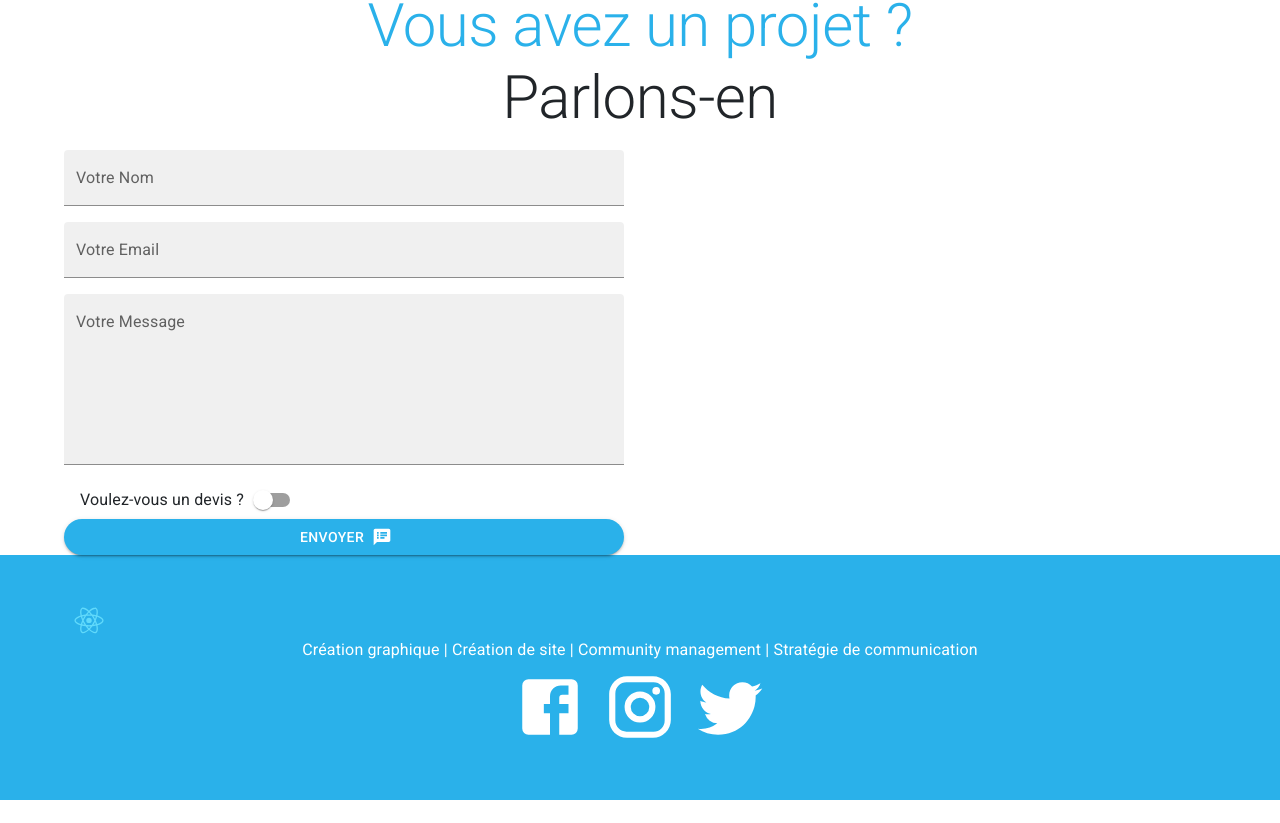
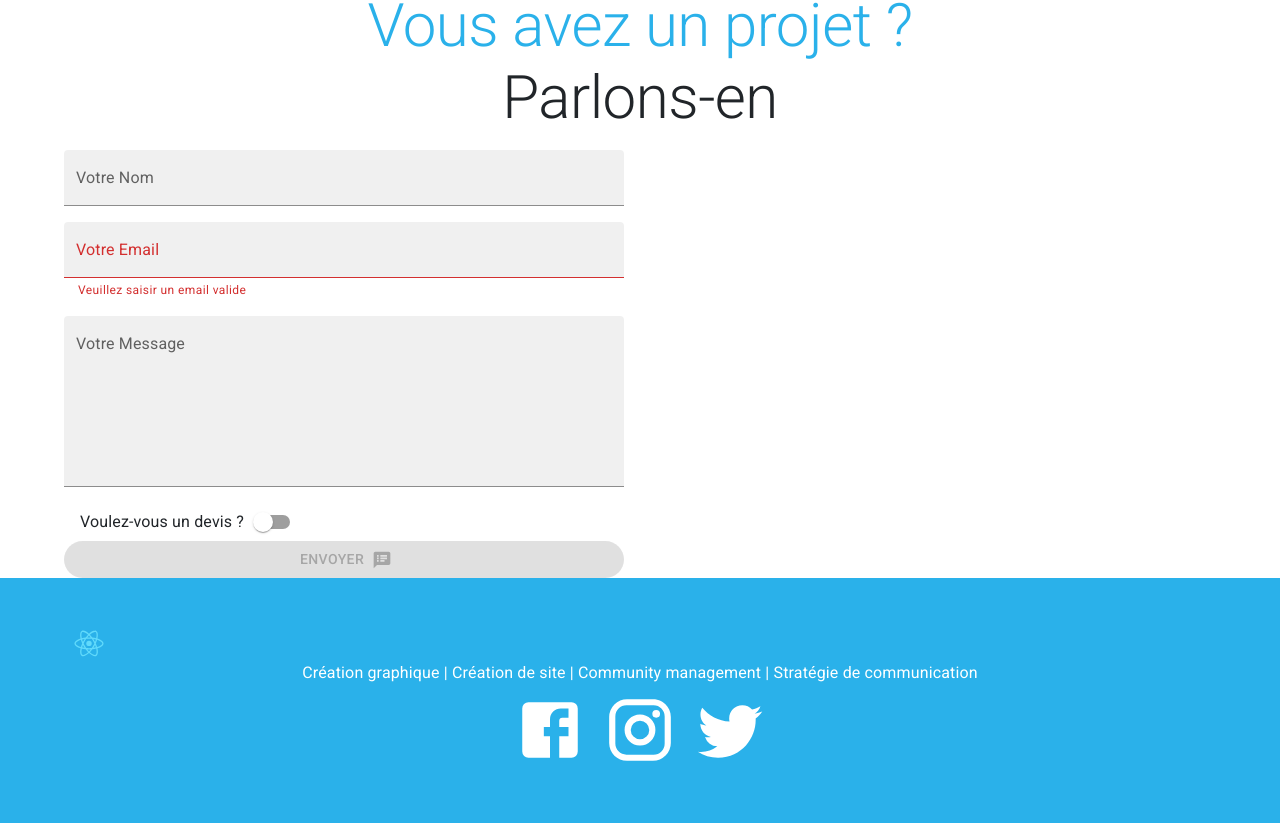
Before and after one commit to GrandvauxClement/zettydesign-front, a React (Create React App) app: page /strategie-communication in a window 1280 px wide. Shown: the part 1328-2151 px from the top of the page. Before the commit the page ends 2128 px from the top, so only its background shows below. Built offline with nearby package versions, Linux system fonts and the light colour scheme.

Commit message:
sendMessage

```diff
--- a/src/components/Contact/FormContact.js
+++ b/src/components/Contact/FormContact.js
@@ -1,31 +1,82 @@
-import React from "react";
+import React, {useState} from "react";
 import TextField from "@mui/material/TextField";
 import Grid from "@mui/material/Grid";
 import SpeakerNotesIcon from "@mui/icons-material/SpeakerNotes";
 import Button from "@mui/material/Button";
 import FormControlLabel from "@mui/material/FormControlLabel";
 import Switch from "@mui/material/Switch";
-
+import MessageService from "../../services/message.service";
 
 function FormContact() {
+    const [message, setMessage] = useState({
+        name: "",
+        email: "",
+        message: "",
+        devis: false
+    });
+    const [submit, setSubmit] = useState(false);
+    const [validateEmaill, setValidateEmail] = useState(false);
+
+   const validate = () =>{
+       if (/^[^@\s]+@[^@\s]+\.[^@\s]+$/.test(message.email) && message.message.length > 4){
+           setValidateEmail(true);
+       }else {
+           setValidateEmail(false);
+       }
+       if ( validateEmaill && message.email.length > 6 && message.message.length > 10){
+           setSubmit(true);
+       } else {
+           setSubmit(false);
+       }
+    }
+
+    const sendMessage = () => {
+       console.log('je suis là');
+        MessageService.postMessage(message);
+    }
+
+    const handleInputValue = (e) => {
+        // this function will be triggered by the text field's on blur and or onChanges events
+        validate();
+        const {name, value} = e.target;
+        if (name === 'devis'){
+            setMessage({
+                ...message,
+                ['devis']: !message.devis
+            });
+        }else {
+            setMessage({
+                ...message,
+                [name]: value
+            });
+        }
+    }
     return (
         <Grid container sx={{display: 'flex', flexDirection: "column"}}>
-            <TextField fullWidth variant="filled" label="Votre Nom" id="inputName" name="name" sx={{mt: 2}}/>
-            <TextField fullWidth variant="filled" label="Votre Email" id="inputEmail" name="email" sx={{mt: 2}}/>
-            <TextField fullWidth multiline rows={6} variant="filled"
+            <TextField fullWidth variant="filled" label="Votre Nom" id="inputName" name="name"
+                       onChange={handleInputValue} sx={{mt: 2}}/>
+            <TextField fullWidth variant="filled" label="Votre Email" id="inputEmail" name="email"
+                       sx={{mt: 2}} onChange={handleInputValue}
+                       {...(!validateEmaill &&
+                           message.email.length < 5 &&{
+                           error: true,
+                           helperText: "Veuillez saisir un email valide"
+                       })}
+                       />
+            <TextField fullWidth multiline rows={6} variant="filled" onChange={handleInputValue}
                        label="Votre Message" id="inputMessage" name="message" sx={{mt: 2}}
             />
             <div>
                 <FormControlLabel
                     value="start"
-                    control={<Switch color="primary" />}
+                    control={<Switch name="devis" color="primary"  onChange={handleInputValue}/>}
                     label="Voulez-vous un devis ?"
                     labelPlacement="start"
                     sx={{mt: 2}}
                 />
             </div>
 
-            <Button variant="contained" endIcon={<SpeakerNotesIcon />}>
+            <Button disabled={!submit} variant="contained" endIcon={<SpeakerNotesIcon />} onClick={sendMessage}>
                 Envoyer
             </Button>
         </Grid>
--- /dev/null
+++ b/src/services/message.service.js
@@ -0,0 +1,10 @@
+import Api from "../api";
+
+class MessageService {
+    postMessage(message){
+        return Api.functionAxios().post('api/message', {message:message});
+    }
+
+}
+
+export default new MessageService();
--- a/src/services/service.service.js
+++ b/src/services/service.service.js
@@ -7,7 +7,7 @@ class ServiceService {
     }
 
     getOneService(id){
-        return Api.functionAxios().get('/api/service' + id,)
+        return Api.functionAxios().get('api/service' + id,)
     }
 }
 export default new ServiceService();
```
